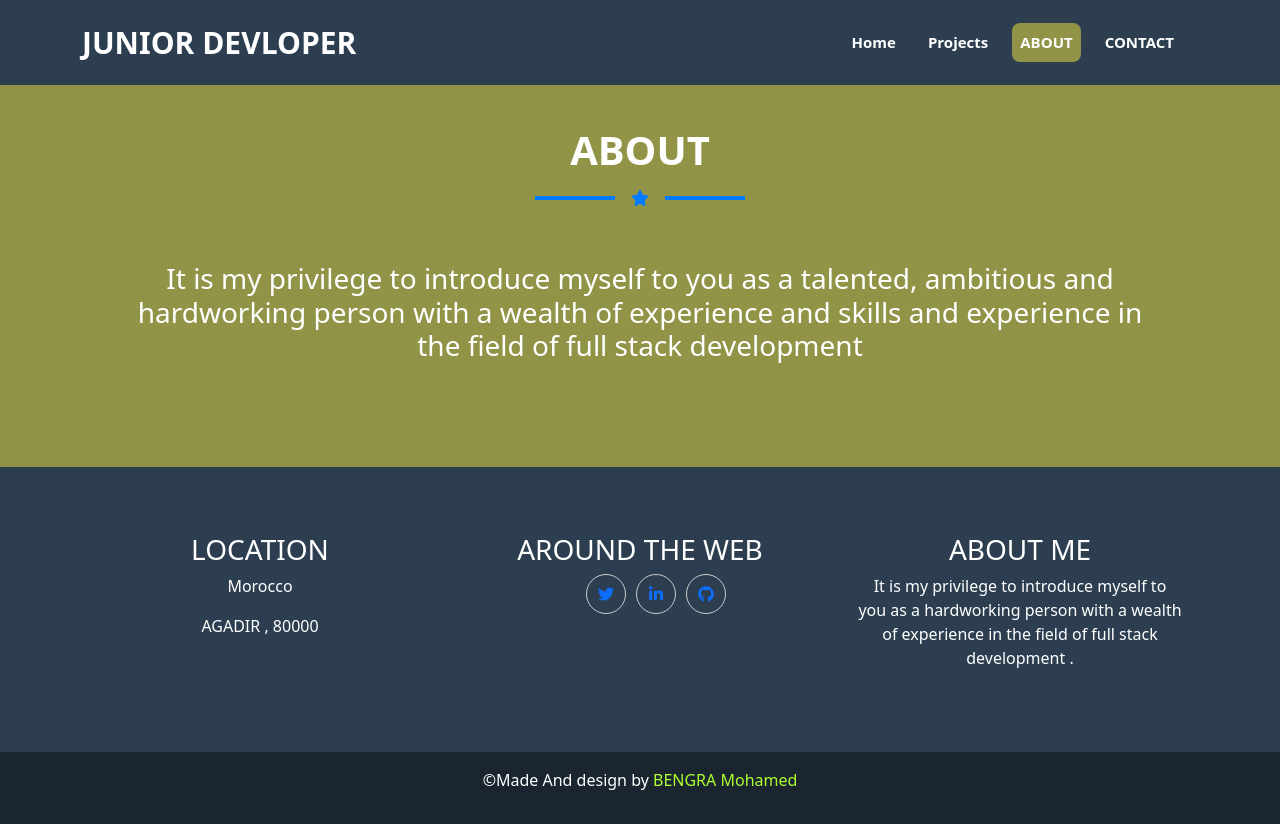
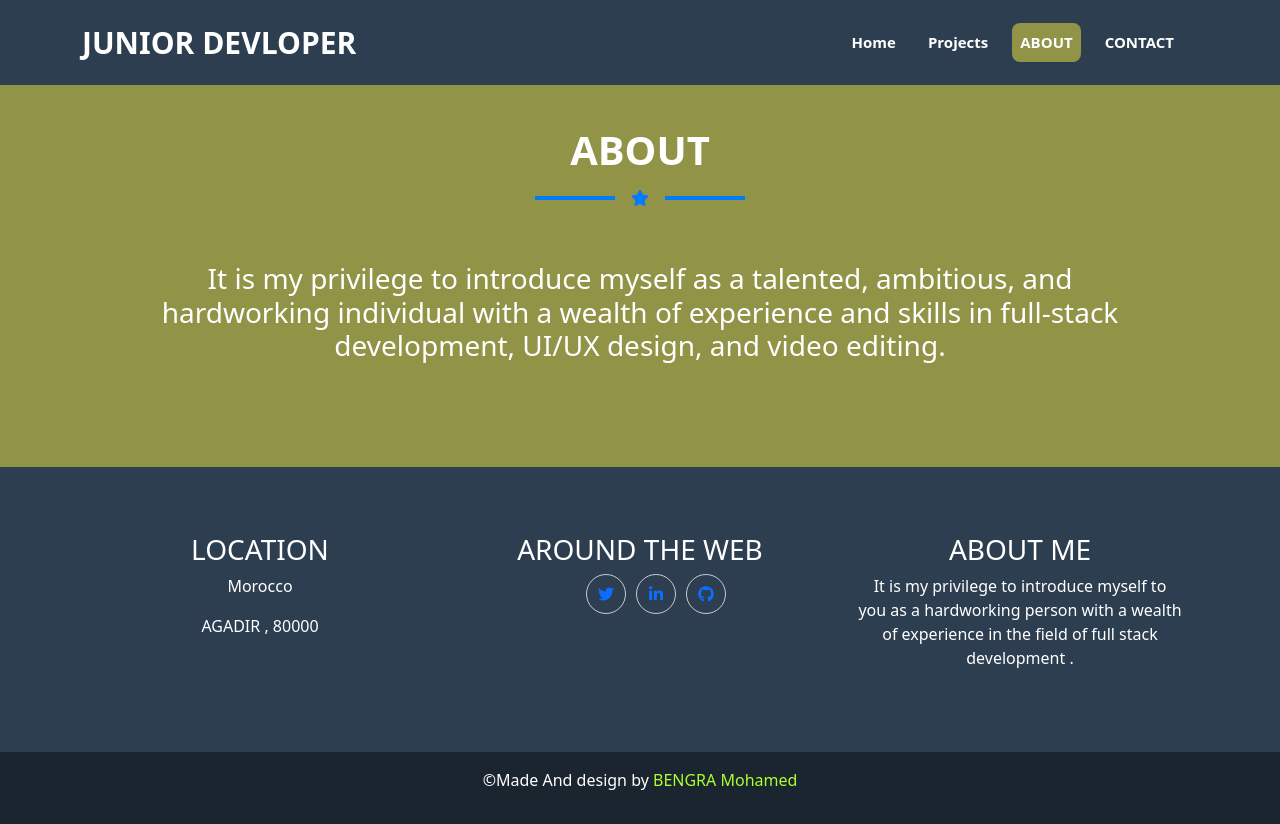
Before and after one commit to BengraMohamed/Portfolio-Angular, an Angular app: page /about in a window 1280 px wide. Built offline with nearby package versions, Linux system fonts and the light colour scheme.

Commit message:
Update about.component.html

```diff
--- a/src/app/about/about.component.html
+++ b/src/app/about/about.component.html
@@ -127,10 +127,9 @@
     <div class="row px-5">
       <div class="">
         <div class="info-">
-          <h3>
-            It is my privilege to introduce myself to you as a talented,
-            ambitious and hardworking person with a wealth of experience and
-            skills and experience in the field of full stack development
+          <h3>It is my privilege to introduce myself as a talented,
+            ambitious, and hardworking individual with a wealth of experience and skills in full-stack development,
+            UI/UX design, and video editing.
           </h3>
         </div>
       </div>
```
